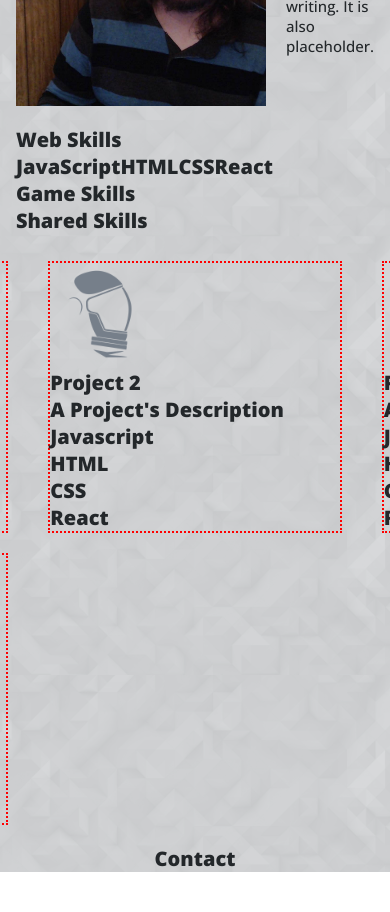
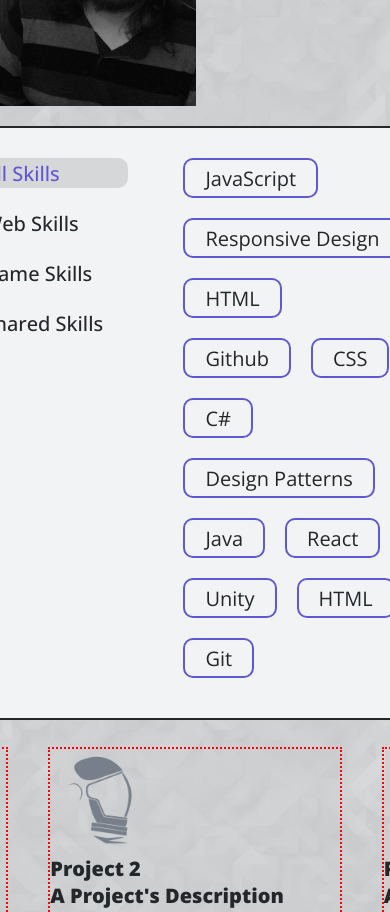
Before and after one commit to Aphemra/portfolio, a React (Create React App) app: page / in a window 390 px wide. Shown: the part 1080-1992 px from the top of the page. Before the commit the page ends 1952 px from the top, so only its background shows below. Built offline with nearby package versions, Linux system fonts and the light colour scheme.

Commit message:
Formatted Skills Filter * Added some animation * Filter now works as intended * Not yet completely responsive. Will do this after Skill component is complete

```diff
--- a/package.json
+++ b/package.json
@@ -19,6 +19,7 @@
 		"react": "^18.2.0",
 		"react-dom": "^18.2.0",
 		"react-scripts": "5.0.1",
+		"react-uuid": "^1.0.3",
 		"web-vitals": "^2.1.4"
 	},
 	"scripts": {
--- a/src/App.js
+++ b/src/App.js
@@ -1,3 +1,4 @@
+import uuid from "react-uuid";
 import useLocalState from "./hooks/useLocalState";
 import Home from "./pages/Home";
 import About from "./pages/About";
@@ -14,9 +15,151 @@ function App() {
 	const [theme, setTheme] = useLocalState("theme", defaultDark ? "dark" : "light");
 
 	// Editable Resume Fields
-	const webSkillsList = ["JavaScript", "HTML", "CSS", "React"];
-	const gameSkillsList = ["C#", "Java", "Unity", "Design Patterns"];
-	const sharedSkillsList = ["Git", "Github", "Responsive Design"];
+	// const allSkillsList = [
+	// 	// WEB SKILLS
+	// 	{
+	// 		id: uuid(),
+	// 		category: "web",
+	// 		name: "JavaScript",
+	// 		confidence: 0.5,
+	// 	},
+	// 	{
+	// 		id: uuid(),
+	// 		category: "web",
+	// 		name: "HTML",
+	// 		confidence: 0.75,
+	// 	},
+	// 	{
+	// 		id: uuid(),
+	// 		category: "web",
+	// 		name: "CSS",
+	// 		confidence: 0.25,
+	// 	},
+	// 	{
+	// 		id: uuid(),
+	// 		category: "web",
+	// 		name: "React",
+	// 		confidence: 1,
+	// 	},
+	// 	// GAME SKILLS
+	// 	{
+	// 		id: uuid(),
+	// 		category: "game",
+	// 		name: "C#",
+	// 		confidence: 0.5,
+	// 	},
+	// 	{
+	// 		id: uuid(),
+	// 		category: "game",
+	// 		name: "Java",
+	// 		confidence: 0.75,
+	// 	},
+	// 	{
+	// 		id: uuid(),
+	// 		category: "game",
+	// 		name: "Unity",
+	// 		confidence: 0.25,
+	// 	},
+	// 	// SHARED SKILLS
+	// 	{
+	// 		id: uuid(),
+	// 		category: "shared",
+	// 		name: "Git",
+	// 		confidence: 0.5,
+	// 	},
+	// 	{
+	// 		id: uuid(),
+	// 		category: "shared",
+	// 		name: "Github",
+	// 		confidence: 0.75,
+	// 	},
+	// 	{
+	// 		id: uuid(),
+	// 		category: "shared",
+	// 		name: "Design Patterns",
+	// 		confidence: 0.25,
+	// 	},
+	// 	{
+	// 		id: uuid(),
+	// 		category: "shared",
+	// 		name: "Responsive Design",
+	// 		confidence: 1,
+	// 	},
+	// ];
+	const allSkillsList = [
+		{
+			id: uuid(),
+			category: "web",
+			name: "JavaScript",
+			confidence: 0.5,
+		},
+		{
+			id: uuid(),
+			category: "shared",
+			name: "Responsive Design",
+			confidence: 1,
+		},
+		{
+			id: uuid(),
+			category: "web",
+			name: "HTML",
+			confidence: 0.75,
+		},
+		{
+			id: uuid(),
+			category: "shared",
+			name: "Github",
+			confidence: 0.75,
+		},
+		{
+			id: uuid(),
+			category: "web",
+			name: "CSS",
+			confidence: 0.25,
+		},
+		{
+			id: uuid(),
+			category: "game",
+			name: "C#",
+			confidence: 0.5,
+		},
+		{
+			id: uuid(),
+			category: "shared",
+			name: "Design Patterns",
+			confidence: 0.25,
+		},
+		{
+			id: uuid(),
+			category: "game",
+			name: "Java",
+			confidence: 0.75,
+		},
+		{
+			id: uuid(),
+			category: "web",
+			name: "React",
+			confidence: 1,
+		},
+		{
+			id: uuid(),
+			category: "game",
+			name: "Unity",
+			confidence: 0.25,
+		},
+		{
+			id: uuid(),
+			category: "web",
+			name: "HTML",
+			confidence: 0.75,
+		},
+		{
+			id: uuid(),
+			category: "shared",
+			name: "Git",
+			confidence: 0.5,
+		},
+	];
 	const projectsList = [
 		{
 			title: "Project 1",
@@ -54,7 +197,7 @@ function App() {
 			<NavBar theme={theme} switchTheme={switchTheme} resumePDFLink={resumePDFLink} />
 			<div className="page-body">
 				<Home resumePDFLink={resumePDFLink} />
-				<About webSkillsList={webSkillsList} gameSkillsList={gameSkillsList} sharedSkillsList={sharedSkillsList} />
+				<About allSkillsList={allSkillsList} />
 				<Portfolio projectsList={projectsList} />
 				<Contact />
 			</div>
--- /dev/null
+++ b/src/components/Skill.js
@@ -0,0 +1,5 @@
+function Skill({ skill, hide }) {
+	return <li className={`skill ${hide ? "hide" : ""}`}>{skill}</li>;
+}
+
+export default Skill;
--- a/src/pages/About.js
+++ b/src/pages/About.js
@@ -1,6 +1,39 @@
+import { useState } from "react";
+import Skill from "../components/Skill";
 import me from "../images/me.jpg";
 
-function About({ webSkillsList, gameSkillsList, sharedSkillsList }) {
+function About({ allSkillsList }) {
+	const skillFilters = { all: "all", web: "web", game: "game", shared: "shared" };
+	const [skillFilter, setSkillFilter] = useState(skillFilters.all);
+
+	function setActiveFilter(filter) {
+		const indicatorEdge = document.getElementsByClassName("indicator-edge")[0];
+		const indicatorBG = document.getElementsByClassName("indicator-bg")[0];
+		switch (filter) {
+			case skillFilters.all:
+				indicatorEdge.style.top = "1.5rem";
+				indicatorBG.style.top = "1.5rem";
+				break;
+			case skillFilters.web:
+				indicatorEdge.style.top = "4.0rem";
+				indicatorBG.style.top = "4.0rem";
+				break;
+			case skillFilters.game:
+				indicatorEdge.style.top = "6.5rem";
+				indicatorBG.style.top = "6.5rem";
+				break;
+			case skillFilters.shared:
+				indicatorEdge.style.top = "9.0rem";
+				indicatorBG.style.top = "9.0rem";
+				break;
+			default:
+				indicatorEdge.style.top = "1.5rem";
+				indicatorBG.style.top = "1.5rem";
+				break;
+		}
+		setSkillFilter(filter);
+	}
+
 	return (
 		<div id="about" className="section">
 			<h1 className="about-title">
@@ -13,18 +46,43 @@ function About({ webSkillsList, gameSkillsList, sharedSkillsList }) {
 				</div>
 			</div>
 			<div className="about-skills">
-				<h2>Web Skills</h2>
-				<div className="about-web-skills">
-					<ul>
-						{webSkillsList.map((skill) => {
-							return <li className="skill">{skill}</li>;
+				<ul className="about-skills-titles">
+					<li
+						className={skillFilter === skillFilters.all ? "selected" : ""}
+						onClick={() => setActiveFilter(skillFilters.all)}
+					>
+						All Skills
+					</li>
+					<li
+						className={skillFilter === skillFilters.web ? "selected" : ""}
+						onClick={() => setActiveFilter(skillFilters.web)}
+					>
+						Web Skills
+					</li>
+					<li
+						className={skillFilter === skillFilters.game ? "selected" : ""}
+						onClick={() => setActiveFilter(skillFilters.game)}
+					>
+						Game Skills
+					</li>
+					<li
+						className={skillFilter === skillFilters.shared ? "selected" : ""}
+						onClick={() => setActiveFilter(skillFilters.shared)}
+					>
+						Shared Skills
+					</li>
+				</ul>
+				<div className="indicator-edge"></div>
+				<div className="indicator-bg"></div>
+				<div className="about-skills-filtered">
+					<ul className="skills">
+						{allSkillsList.map((skill) => {
+							if (skillFilter !== skillFilters.all && skillFilter !== skill.category)
+								return <Skill key={skill.id} skill={skill.name} hide={true} />;
+							return <Skill key={skill.id} skill={skill.name} hide={false} />;
 						})}
 					</ul>
 				</div>
-				<h2>Game Skills</h2>
-				<div className="about-game-skills"></div>
-				<h2>Shared Skills</h2>
-				<div className="about-shared-skills"></div>
 			</div>
 		</div>
 	);
--- a/src/styles/index.css
+++ b/src/styles/index.css
@@ -516,45 +516,132 @@ html {
 	margin-top: 0.75rem;
 }
 
+.about-photo {
+	width: 12.5rem;
+	margin-right: 1rem;
+	margin-bottom: 1rem;
+	filter: grayscale(100%);
+	transition: all var(--transition-time);
+}
+
+.about-photo:hover {
+	filter: grayscale(0);
+	transition: all var(--transition-time);
+}
+
 .about-description {
 	font-weight: 500;
 	font-size: 0.75rem;
 }
 
-.about-photo {
-	width: 12.5rem;
-	margin-right: 1rem;
+.about-skills {
+	position: relative;
+	display: flex;
+	flex-direction: row;
+	border: 2px solid var(--text-primary);
+	border-radius: 0.5rem;
+	background-color: var(--navbar);
+	padding: 1rem;
+}
+
+.about-skills-titles {
+	display: flex;
+	flex-direction: column;
+	list-style: none;
 	margin-bottom: 1rem;
 }
 
-.about-skills {
+.about-skills-titles li {
 	display: flex;
-	flex-direction: column;
+	align-items: center;
+	font-size: 1rem;
+	font-weight: 500;
+	margin-left: 0.75rem;
+	margin-top: 0.5rem;
+	margin-bottom: 0.5rem;
+	height: 1.5rem;
+	width: 10rem;
+	cursor: pointer;
+	z-index: 2;
+	transition: all var(--transition-time);
+}
+
+.about-skills-titles li:hover,
+.about-skills-titles li.selected {
+	color: var(--text-secondary);
+	transition: all var(--transition-time);
+}
+
+.indicator-edge {
+	position: absolute;
+	top: 1.5rem;
+	height: 1.5rem;
+	width: 0.25rem;
+	z-index: 1;
+	background-color: var(--text-secondary);
+	transition: all var(--transition-time);
+}
+
+.indicator-bg {
+	position: absolute;
+	border-top-right-radius: 0.5rem;
+	border-bottom-right-radius: 0.5rem;
+	top: 1.5rem;
+	height: 1.5rem;
+	width: 8rem;
+	z-index: 0;
+	background-color: var(--box-shadow-color);
+	transition: all var(--transition-time);
+}
+
+.skills {
+	display: flex;
+	align-content: flex-start;
+	flex-direction: row;
+	flex-wrap: wrap;
+	list-style: none;
+	min-height: 10rem;
+	margin-top: 0.5rem;
+}
+
+.skill {
+	display: flex;
+	white-space: nowrap;
+	align-items: center;
+
+	font-size: 1rem;
+	font-weight: 400;
+	margin-right: 1rem;
+	margin-bottom: 1rem;
+
+	border: 2px solid var(--text-secondary);
+	border-radius: 0.5rem;
+	height: 2rem;
+	padding: 0.25rem 1rem;
+
+	transition: all var(--transition-time) ease-in-out;
+}
+
+.skill.hide {
+	opacity: 0;
+	font-size: 0;
+	padding: 0;
+	margin: 0;
+	border-color: rgba(inherit, inherit, inherit, 0);
+	border: 0px;
+
+	transition: all 0.5s;
 }
 
 /*TODO: Add "Confidence Meter" to each skill.
         Add Skill.js component.
         Add Ability to tab menu to display:
-            - All Skils
+            - All Skills
             - Web Skills
             - Game Skills
             - General Skills
         Color code the above categories regardless
 */
-
-.skill {
-	list-style: none;
-}
-
-.about-web-skills ul {
-	display: flex;
-}
-
-.about-game-skills {
-}
-
-.about-shared-skills {
-}
 /*#endregion*/
 
 /*#region Portfolio Page Styles */
@@ -659,5 +746,12 @@ html {
 		font-size: 1.5rem;
 	}
 }
+
+@media (min-width: 1200px) {
+	#about {
+		min-width: 1100px;
+	}
+}
+
 /*#endregion*/
 /*#endregion*/
```
Also changed, not shown: 1 other file (tests, documents, lock files or other folders).
